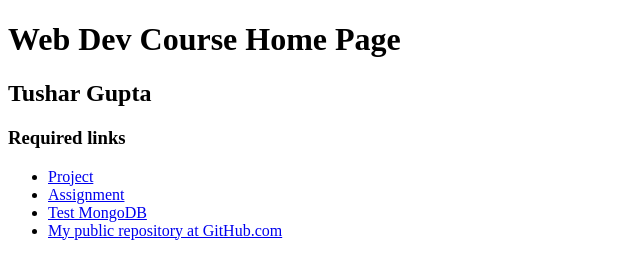
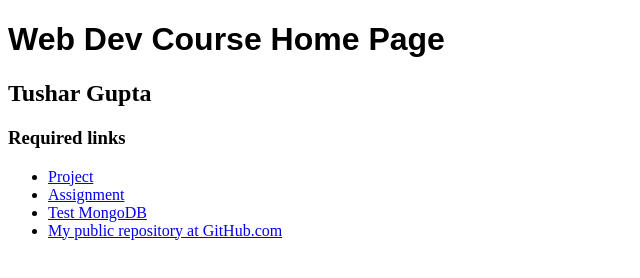
Before and after one commit to tusharguptacse/gupta-tushar-webdev, a website: page public/index.html in a window 1280 px wide. Shown: the whole page, without its empty margins (0-640 px from the left). Drawn offline with Linux system fonts and the light colour scheme.

Commit message:
Update index.html

```diff
--- a/public/index.html
+++ b/public/index.html
@@ -2,10 +2,10 @@
 <html lang="en">
 <head>
     <meta charset="UTF-8">
-    <title><Font face="Arial">Web Dev Course Home Page</Font></title>
+    <title>Web Dev Course Home Page</title>
 </head>
 <body>
-    <h1>Web Dev Course Home Page</h1>
+    <h1><Font face="Arial">Web Dev Course Home Page</Font></h1>
 
     <p>
     <h2>Tushar Gupta</h2>
```
